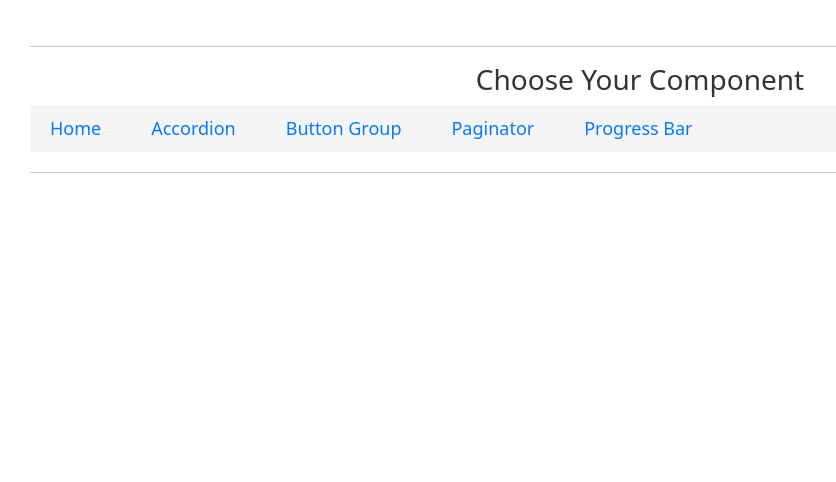
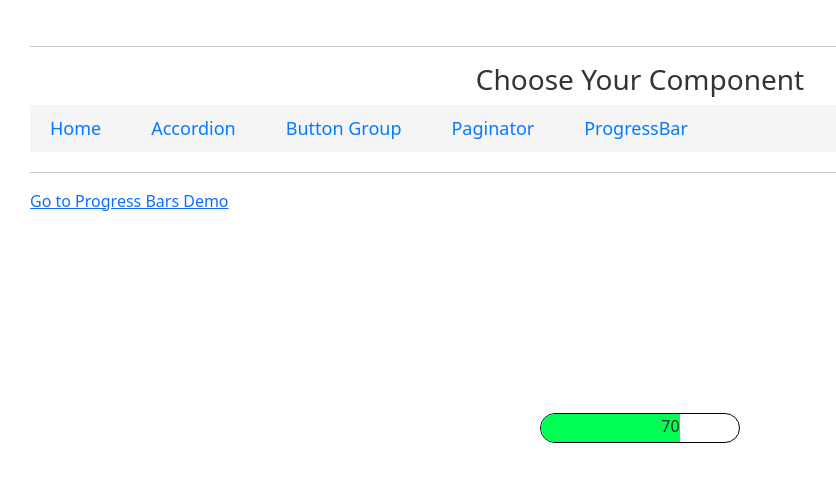
Before and after one commit to ajaynaveen99/react-components-app, a React (Vite) app: page /bar in a window 1280 px wide. Shown: the top 482 px of the page, without its empty margins (0-836 px from the left). Built offline with nearby package versions, Linux system fonts and the light colour scheme.

Commit message:
Bar:single progress bar updated in the  ProgressBar compenent

```diff
--- a/src/App.jsx
+++ b/src/App.jsx
@@ -4,15 +4,16 @@ import AccordionApp from "./components/accordion/cmp-example-two/Accordion.jsx";
 import ButtonGroup from "./components/custom_button_group/ButtonGroup.jsx";
 import Paginate from "./components/paginator/Paginate.jsx";
 import { Routes, Route, Link } from "react-router-dom";
-import ProgressBar from "./components/ProgressBars/Progress.jsx";
+import ProgressBarsDemo from "./components/ProgressBars/Progress.jsx";
+import ProgressBar from "./components/ProgressBars/ProgressBar"
 import data from "./data";
 import "./index.css";
 
 function App() {
   return (
     <>
-        <hr />
-    <div className="components-app"><h3>Choose Your Component</h3></div>
+      <hr />
+      <div className="components-app"><h3>Choose Your Component</h3></div>
 
       <nav className="nav-bar">
         <ul>
@@ -21,13 +22,14 @@ function App() {
             <Link to="/accordion">Accordion</Link>
           </li>
           <li>
-           <Link to="/button-group">Button Group</Link>
+            <Link to="/button-group">Button Group</Link>
           </li>
           <li>
-           <Link to="/paginator">Paginator</Link>
+            <Link to="/paginator">Paginator</Link>
           </li>
           <li>
-            <Link to="/progress-bar">Progress Bar</Link>
+            {/* <Link to="/progress-bar">Progress Bar</Link> */}
+            <Link to="./bar">ProgressBar</Link>
           </li>
         </ul>
       </nav>
@@ -39,7 +41,8 @@ function App() {
         <Route path="/example-two" element={<AccordionApp />} />
         <Route path="/button-group" element={<ButtonGroup />} />
         <Route path="/paginator" element={<Paginate />} />
-        <Route path="/progress-bar" element={<ProgressBar />} />
+        <Route path="/progress-bar" element={<ProgressBarsDemo />} />
+        <Route path="bar" element={<ProgressBar/>}/>
       </Routes>
     </>
   );
--- /dev/null
+++ b/src/components/ProgressBars/Bar.jsx
@@ -0,0 +1,11 @@
+
+ import React from 'react'
+
+ export default function Bar({value}) {
+    console.log(value)
+   return (
+     <div className="progres-outer">
+        <div className="progres-inner"  style={{width:`${value}%`}}>{value}</div>
+     </div>
+   )
+ }
--- /dev/null
+++ b/src/components/ProgressBars/ProgressBar.css
@@ -0,0 +1,18 @@
+.progres-outer{
+    border:1px solid black;
+    width:200px;
+    height:30px;
+    border-radius:100px;
+     overflow:hidden;
+    margin:200px auto;
+
+
+}
+.progres-inner{
+    background-color: #00ff55;
+    height:100%;
+    color:rgb(49, 47, 47);
+    transition: 0.5s ease-in;
+    text-align:right;
+
+}
--- /dev/null
+++ b/src/components/ProgressBars/ProgressBar.jsx
@@ -0,0 +1,30 @@
+import React from 'react'
+import Bar from './Bar'
+import './ProgressBar.css'
+import { useEffect, useState} from "react";
+import {Link} from 'react-router-dom'
+
+export default function ProgressBar() {
+    const [value,setValue]=useState(0)
+useEffect(() => {
+    const intervalId = setInterval(() => {
+      setValue((prev) => {
+        if (prev >= 70) {
+          clearInterval(intervalId);
+          return prev;
+        }
+        return prev + 5;
+      });
+    }, 100);
+
+    return () => clearInterval(intervalId);
+  }, []);
+
+
+
+  return (<>
+  <nav>
+  <Link to="/progress-bar">Go to Progress Bars Demo</Link></nav>
+  <Bar value={value}/></>
+  )
+}
```
